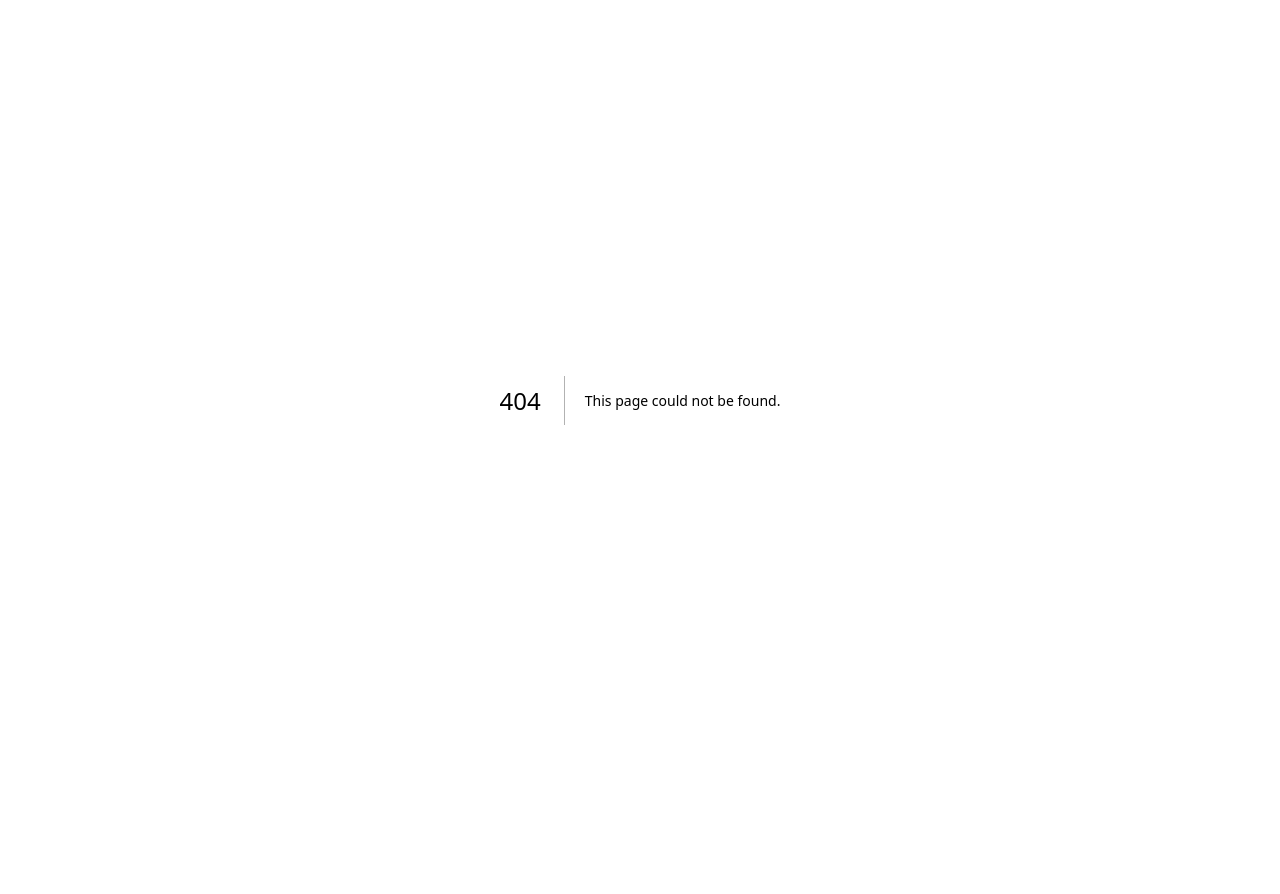
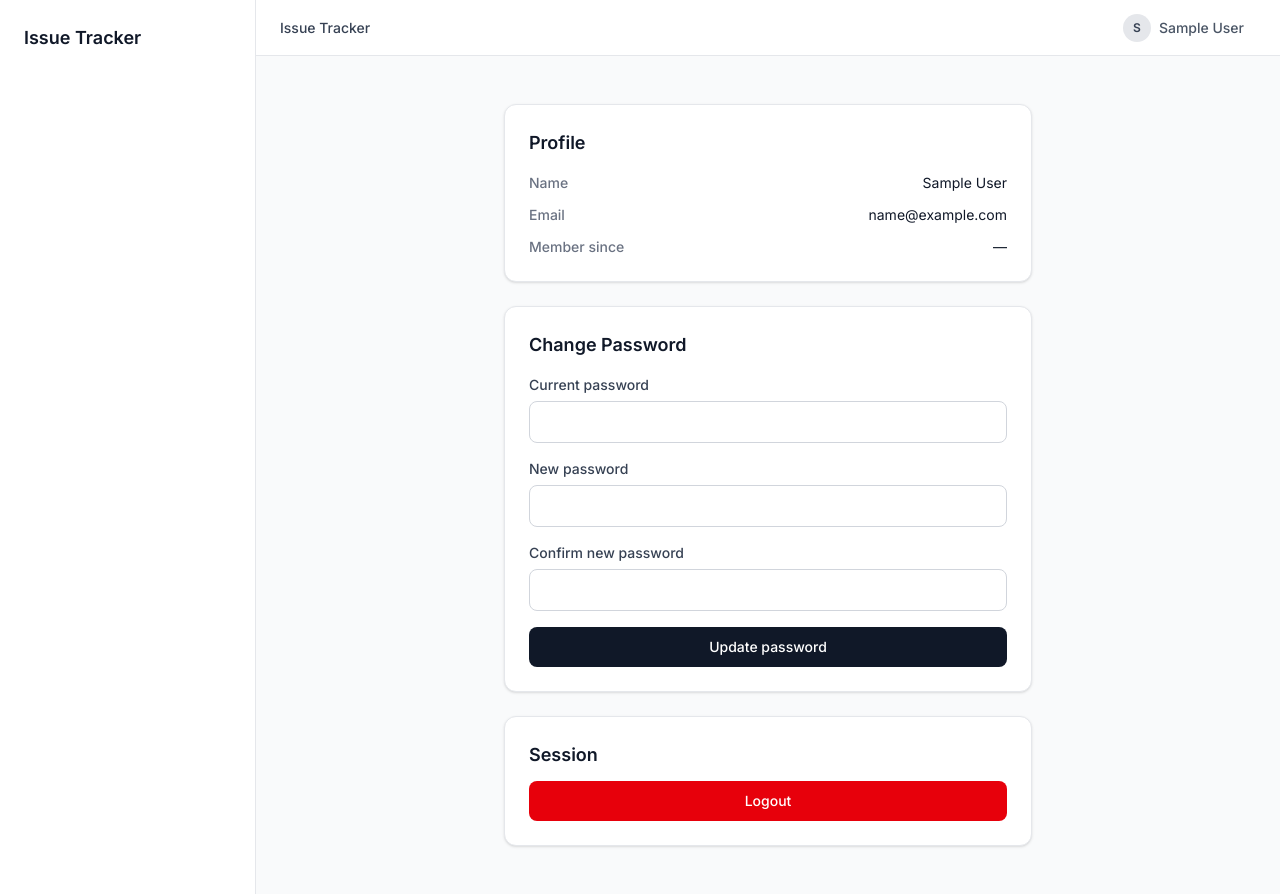
Before and after one commit to AryanBhardwaj17/Issue-Tracker, a Next.js app in the folder client/: page /profile in a window 1280 px wide. Before the commit this address had no page. Before the commit the page ends 800 px from the top, so only its background shows below. Built offline with nearby package versions, Linux system fonts and the light colour scheme; no server answers; sample sign-in values are in the browser's storage.

Commit message:
fix(auth): fixed the UI

```diff
--- a/client/src/app/(auth)/layout.tsx
+++ b/client/src/app/(auth)/layout.tsx
@@ -18,7 +18,11 @@ export default function RootLayout({
   return (
     <html lang="en">
       <body className={`${inter.className} bg-gray-50 antialiased`}>
-        <Providers>{children}</Providers>
+        <Providers>
+          <main className="min-h-screen flex items-center justify-center">
+            {children}
+          </main>
+        </Providers>
       </body>
     </html>
   );
--- /dev/null
+++ b/client/src/app/(dashboard)/profile/page.tsx
@@ -0,0 +1,133 @@
+"use client";
+
+import { useState } from "react";
+import { useRouter } from "next/navigation";
+import { useAuthStore } from "@/stores/authStore";
+import { changePassword } from "@/lib/api";
+import { extractErrorMessage } from "@/lib/errors";
+import Card from "@/components/ui/Card";
+import Input from "@/components/ui/Input";
+import Button from "@/components/ui/Button";
+import ErrorMessage from "@/components/ui/ErrorMessage";
+
+export default function ProfilePage() {
+  const router = useRouter();
+  const { user, logout } = useAuthStore();
+
+  const [currentPassword, setCurrentPassword] = useState("");
+  const [newPassword, setNewPassword] = useState("");
+  const [confirmPassword, setConfirmPassword] = useState("");
+  const [isLoading, setIsLoading] = useState(false);
+  const [error, setError] = useState<string | null>(null);
+  const [success, setSuccess] = useState<string | null>(null);
+
+  async function handleLogout() {
+    await logout();
+    router.replace("/login");
+  }
+
+  async function handleChangePassword(e: React.FormEvent) {
+    e.preventDefault();
+    setError(null);
+    setSuccess(null);
+
+    if (newPassword !== confirmPassword) {
+      setError("New passwords do not match.");
+      return;
+    }
+
+    setIsLoading(true);
+    try {
+      const res = await changePassword({
+        current_password: currentPassword,
+        new_password: newPassword,
+      });
+      setSuccess(res.message);
+      setCurrentPassword("");
+      setNewPassword("");
+      setConfirmPassword("");
+      // Server revokes all sessions — log out the client too
+      await logout();
+      router.replace("/login");
+    } catch (err: unknown) {
+      setError(extractErrorMessage(err, "Failed to change password."));
+    } finally {
+      setIsLoading(false);
+    }
+  }
+
+  return (
+    <div className="mx-auto max-w-xl space-y-6 p-6">
+      {/* Profile info */}
+      <Card>
+        <h2 className="mb-4 text-lg font-semibold text-gray-900">Profile</h2>
+        <dl className="space-y-3 text-sm">
+          <div className="flex justify-between">
+            <dt className="font-medium text-gray-500">Name</dt>
+            <dd className="text-gray-900">{user?.name}</dd>
+          </div>
+          <div className="flex justify-between">
+            <dt className="font-medium text-gray-500">Email</dt>
+            <dd className="text-gray-900">{user?.email}</dd>
+          </div>
+          <div className="flex justify-between">
+            <dt className="font-medium text-gray-500">Member since</dt>
+            <dd className="text-gray-900">
+              {user?.created_at
+                ? new Date(user.created_at).toLocaleDateString()
+                : "—"}
+            </dd>
+          </div>
+        </dl>
+      </Card>
+
+      {/* Change password */}
+      <Card>
+        <h2 className="mb-4 text-lg font-semibold text-gray-900">
+          Change Password
+        </h2>
+        <form onSubmit={handleChangePassword} className="space-y-4">
+          <Input
+            label="Current password"
+            type="password"
+            value={currentPassword}
+            onChange={(e) => setCurrentPassword(e.target.value)}
+            required
+            autoComplete="current-password"
+          />
+          <Input
+            label="New password"
+            type="password"
+            value={newPassword}
+            onChange={(e) => setNewPassword(e.target.value)}
+            required
+            autoComplete="new-password"
+          />
+          <Input
+            label="Confirm new password"
+            type="password"
+            value={confirmPassword}
+            onChange={(e) => setConfirmPassword(e.target.value)}
+            required
+            autoComplete="new-password"
+          />
+          <ErrorMessage message={error} />
+          {success && (
+            <p className="text-sm text-green-600">{success}</p>
+          )}
+          <Button type="submit" isLoading={isLoading} className="w-full">
+            Update password
+          </Button>
+        </form>
+      </Card>
+
+      {/* Logout */}
+      <Card>
+        <h2 className="mb-3 text-lg font-semibold text-gray-900">Session</h2>
+        <Button variant="danger" onClick={handleLogout} className="w-full">
+          Logout
+        </Button>
+      </Card>
+    </div>
+  );
+}
--- a/client/src/components/dashboard/Navbar.tsx
+++ b/client/src/components/dashboard/Navbar.tsx
@@ -1,29 +1,29 @@
 "use client";
 
-import { useRouter } from "next/navigation";
+import Link from "next/link";
 import { useAuthStore } from "@/stores/authStore";
 
 export default function Navbar() {
-  const router = useRouter();
-  const { user, logout } = useAuthStore();
+  const { user } = useAuthStore();
 
-  async function handleLogout() {
-    await logout();
-    router.replace("/login");
-  }
 
   return (
     <header className="flex h-14 items-center justify-between border-b border-gray-200 bg-white px-6">
       <h1 className="text-sm font-medium text-gray-700">
-        {user?.name ?? ""}
+        Issue Tracker
       </h1>
 
-      <button
-        onClick={handleLogout}
-        className="rounded-lg px-3 py-1.5 text-sm font-medium text-gray-600 transition-colors hover:bg-gray-100 hover:text-gray-900"
-      >
-        Logout
-      </button>
+      <div className="flex items-center gap-2">
+        <Link
+          href="/profile"
+          className="flex items-center gap-2 rounded-lg px-3 py-1.5 text-sm font-medium text-gray-600 transition-colors hover:bg-gray-100 hover:text-gray-900"
+        >
+          <span className="flex h-7 w-7 items-center justify-center rounded-full bg-gray-200 text-xs font-semibold text-gray-700">
+            {user?.name?.[0]?.toUpperCase() ?? "U"}
+          </span>
+          <span>{user?.name ?? ""}</span>
+        </Link>
+      </div>
     </header>
   );
 }
--- a/client/src/stores/authStore.ts
+++ b/client/src/stores/authStore.ts
@@ -2,6 +2,7 @@ import { create } from "zustand";
 import {
   registerUser,
   loginUser,
+  logoutUser,
   type User,
 } from "@/lib/api";
 import { extractErrorMessage } from "@/lib/errors";
@@ -59,6 +60,7 @@ export const useAuthStore = create<AuthState>((set) => ({
       // Proceed even if server logout fails
     } finally {
       sessionStorage.removeItem("access_token");
+      sessionStorage.removeItem("user");
       set({ user: null, error: null });
     }
   },
```
Also changed, not shown: 1 other file (tests, documents, lock files or other folders).
